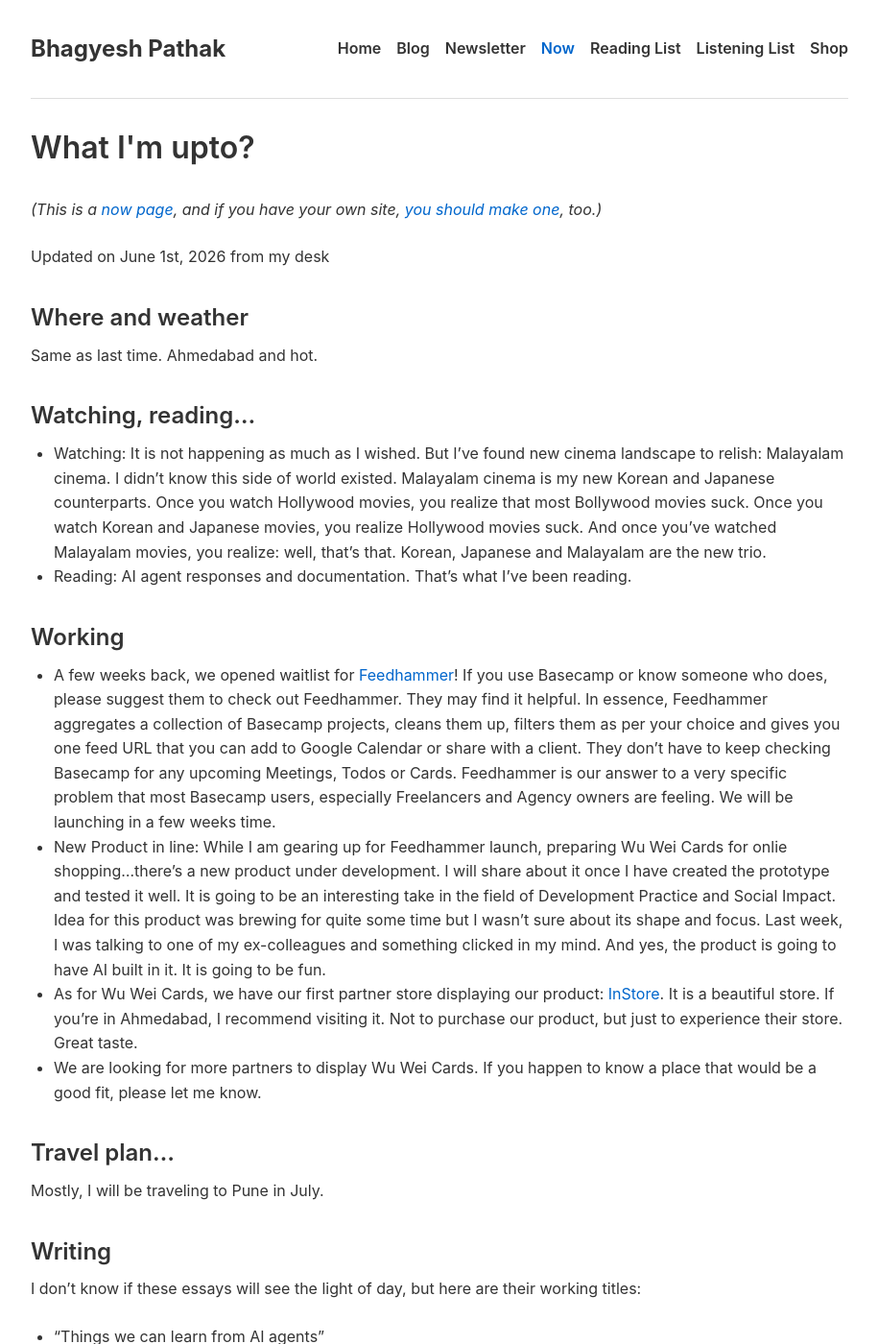
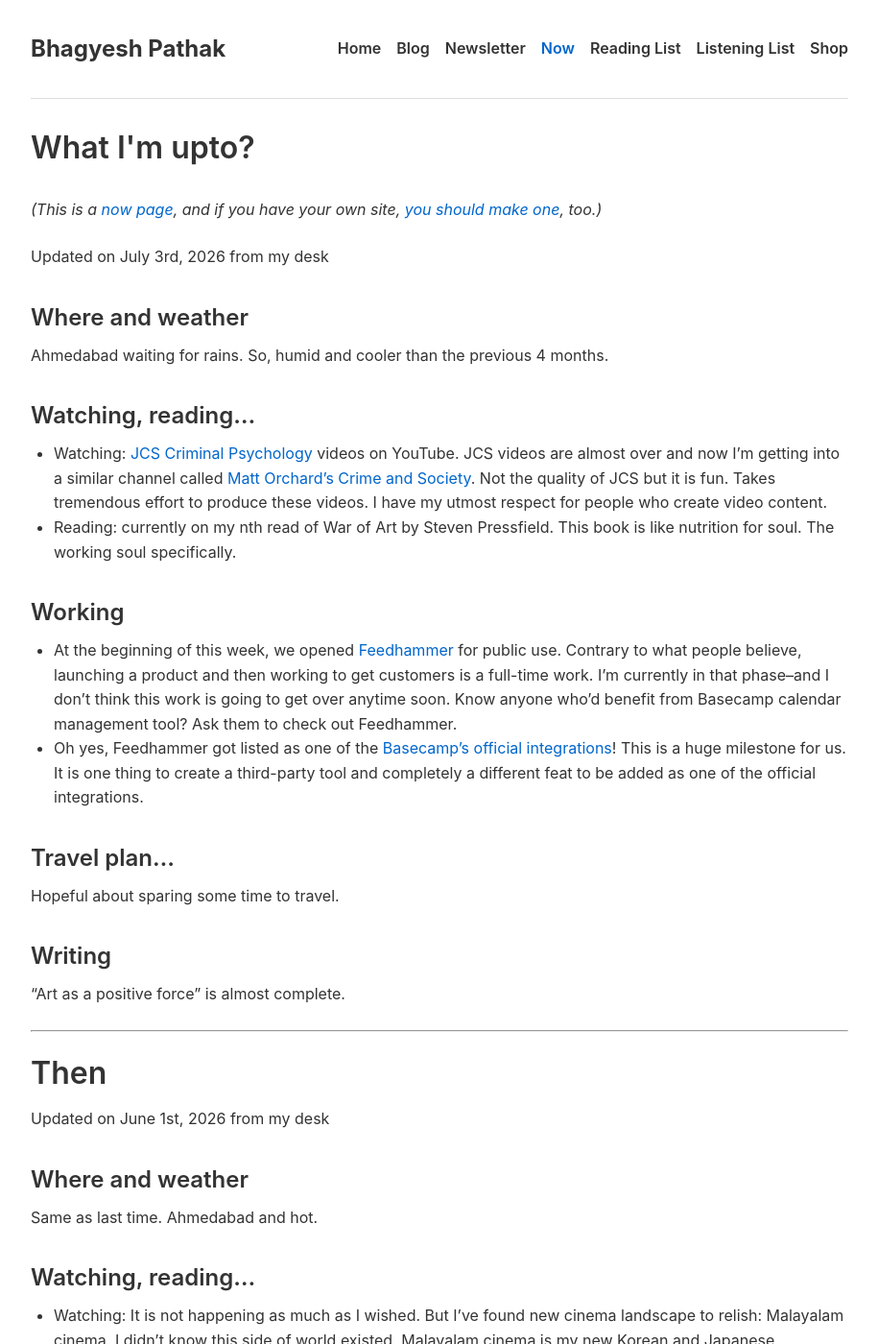
Before and after one commit to bhagyeshsp/bsp-web, a Jekyll site: the page built from pages/now.md, in a window 1280 px wide and 1400 px high. Shown: the whole window at 96% size, without its empty margins (182-1097 px from the left). Built offline with Jekyll 4.4.1, drawn with Linux system fonts in a browser that asks for light colours.

Commit message:
update Now page

```diff
--- a/pages/now.md
+++ b/pages/now.md
@@ -7,6 +7,34 @@ description: "A snapshot of my current activities: projects, reading, and writin
 
 _(This is a [now page](https://nownownow.com/about), and if you have your own site, [you should make one](https://nownownow.com/about), too.)_
 
+
+Updated on July 3rd, 2026 from my desk
+
+## Where and weather
+
+Ahmedabad waiting for rains. So, humid and cooler than the previous 4 months.
+
+## Watching, reading...
+
+- Watching: [JCS Criminal Psychology](https://www.youtube.com/@JCS) videos on YouTube. JCS videos are almost over and now I'm getting into a similar channel called [Matt Orchard's Crime and Society](https://www.youtube.com/@MattOrchardCrimeandSociety). Not the quality of JCS but it is fun. Takes tremendous effort to produce these videos. I have my utmost respect for people who create video content.
+- Reading: currently on my nth read of War of Art by Steven Pressfield. This book is like nutrition for soul. The working soul specifically.
+
+## Working
+
+- At the beginning of this week, we opened [Feedhammer](https://feedhammer.com) for public use. Contrary to what people believe, launching a product and then working to get customers is a full-time work. I'm currently in that phase--and I don't think this work is going to get over anytime soon. Know anyone who'd benefit from Basecamp calendar management tool? Ask them to check out Feedhammer.
+- Oh yes, Feedhammer got listed as one of the [Basecamp's official integrations](https://basecamp.com/integrations)! This is a huge milestone for us. It is one thing to create a third-party tool and completely a different feat to be added as one of the official integrations.
+
+## Travel plan...
+
+Hopeful about sparing some time to travel.
+
+## Writing
+
+"Art as a positive force" is almost complete.
+
+---
+
+# Then
 Updated on June 1st, 2026 from my desk
 
 ## Where and weather
```
